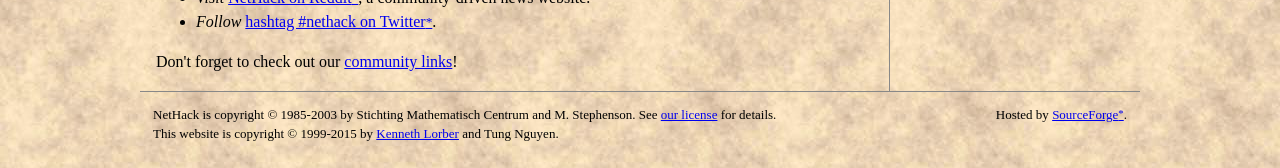
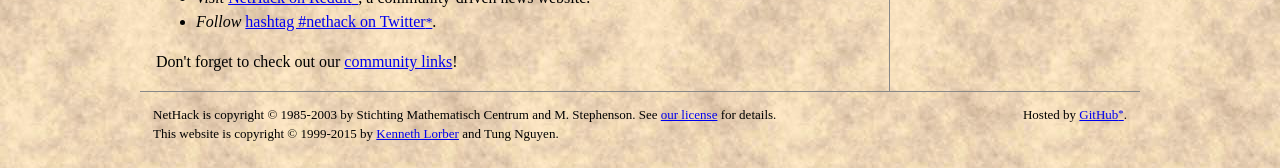
Before and after one commit to tung/nethack-www, a Jekyll site: the page built from index.html, in a window 1280 px wide. Shown: the part 1806-1974 px from the top of the page. Built offline with Jekyll 4.4.1, drawn with Linux system fonts in a browser that asks for light colours.

Commit message:
Change host in footer
This demo site is being hosted on GitHub, so it may as well be linked
while it's there.

```diff
--- a/_includes/footer.html
+++ b/_includes/footer.html
@@ -1,5 +1,5 @@
 <footer>
-    <p id="hosted-by">Hosted by <a href="http://sourceforge.net/">SourceForge</a>.</p>
+    <p id="hosted-by">Hosted by <a href="https://github.com/">GitHub</a>.</p>
     <p>
         NetHack is copyright &copy; 1985-2003 by Stichting Mathematisch Centrum and M. Stephenson.
         See <a href="{{ site.baseurl }}/license.html">our license</a> for details.
```
